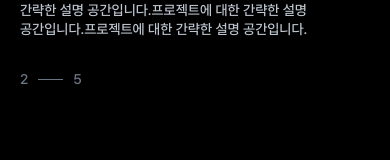
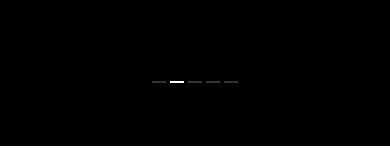
Before and after one commit to johyuni/johyuni.github.io, a React (Create React App) app: page / in a window 390 px wide. Shown: the part 2888-3048 px from the top of the page. Built offline with nearby package versions, Linux system fonts and the light colour scheme.

Commit message:
수정 : project 모바일 페이지네이션

```diff
--- a/src/assets/styles/pages/_project.scss
+++ b/src/assets/styles/pages/_project.scss
@@ -16,6 +16,9 @@
         gap: 0 4rem;
         position: relative;
         background-color: $color_black;
+      }
+      .swiper-pagination {
+        display: none;
       }
     }
 
@@ -106,13 +109,25 @@
         flex-direction: column;
         gap: 3rem;
       }
+      .swiper .swiper-pagination {
+        display: block;
+        position: static;
+        margin-top: 6rem;
+        .swiper-pagination-bullet {
+          border-radius: 0;
+          background-color: $color_white;
+          height: 0.2rem;
+          width: 1.4rem;
+          margin: 0 0.2rem;
+        }
+      }
+
       .imgbox {
         width: 100%;
-        height: 45rem;
+        height: 40rem;
       }
       .txt .txt__box {
-        position: static;
-        margin-top: 3rem;
+        display: none;
       }
     }
   }
--- a/src/components/pages/Project.js
+++ b/src/components/pages/Project.js
@@ -2,11 +2,12 @@ import React from "react";
 
 // Swiper import
 import { Swiper, SwiperSlide } from "swiper/react";
-import { Autoplay, EffectFade } from "swiper/modules";
+import { Autoplay, EffectFade, Pagination } from "swiper/modules";
 
 // Swiper style
 import "swiper/css";
 import "swiper/css/effect-fade";
+import "swiper/css/pagination";
 
 function Project() {
   const list = [
@@ -54,8 +55,11 @@ function Project() {
               disableOnInteraction: false,
             }}
             loop={true}
-            modules={[Autoplay, EffectFade]}
+            modules={[Autoplay, EffectFade, Pagination]}
             className="mySwiper"
+            pagination={{
+              clickable: true,
+            }}
           >
             {list.map((item, index) => (
               <SwiperSlide key={index} className="swiper-slide">
```
